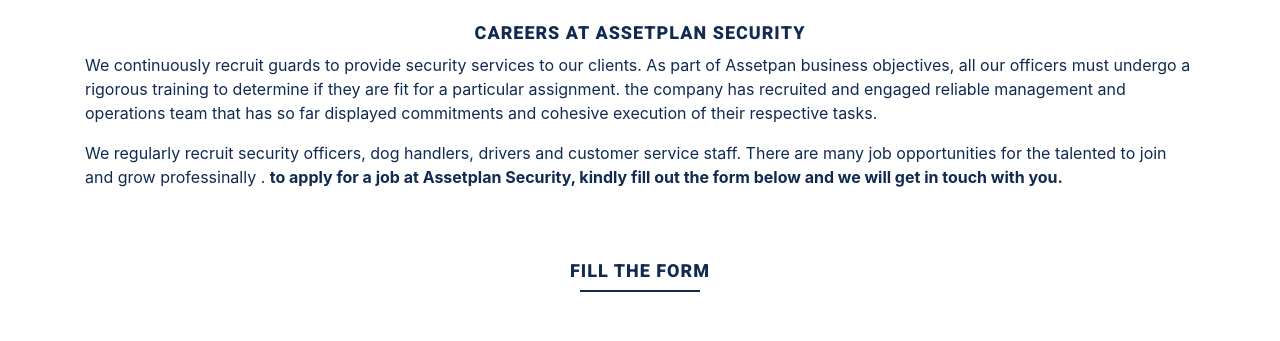
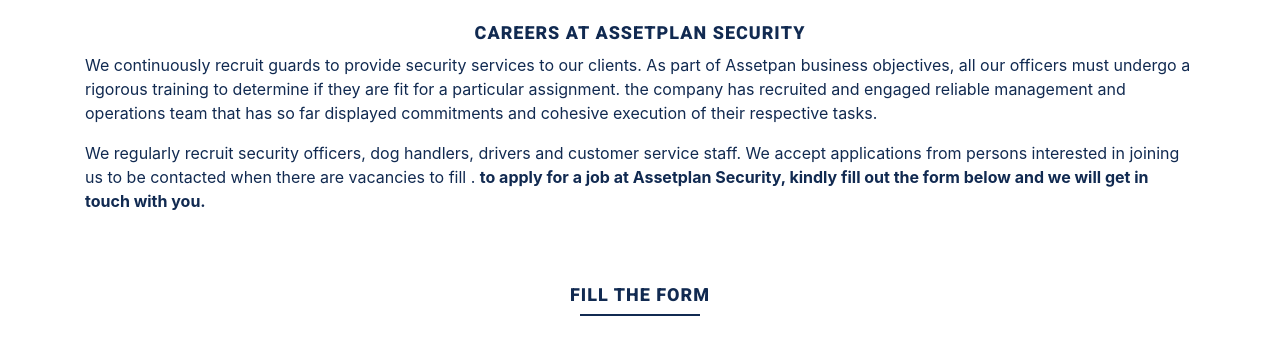
Before and after one commit to chirchir12/assetplan, a Django app: page /careers/ in a window 1280 px wide. Shown: the part 56-397 px from the top of the page. Run offline with Django 3.2, Linux system fonts and the light colour scheme; some libraries are stand-ins or nearby versions.

Commit message:
updated career page info

```diff
--- a/careers/templates/careers/career.html
+++ b/careers/templates/careers/career.html
@@ -18,7 +18,7 @@
 		<div class="col brief bodytext-p">
 			<h4 class="text-center subtitle">Careers at Assetplan Security</h4>
 			<p> We continuously recruit guards to provide security services to our clients. As part of Assetpan business objectives, all our officers must undergo a rigorous training to determine if they are fit for a particular assignment. the company has recruited and engaged reliable management and operations team that has so far displayed commitments and cohesive execution of their respective tasks.</p>
-			<p>We regularly recruit security officers, dog handlers, drivers and customer service staff. There are many job opportunities for the talented to join and grow professinally . <b>to apply for a job at Assetplan Security, kindly fill out the form below and we will get in touch with you.</b></p>
+			<p>We regularly recruit security officers, dog handlers, drivers and customer service staff. We accept applications from persons interested in joining us to be contacted when there are vacancies to fill . <b>to apply for a job at Assetplan Security, kindly fill out the form below and we will get in touch with you.</b></p>
 
 		</div>
 	</div>
```
